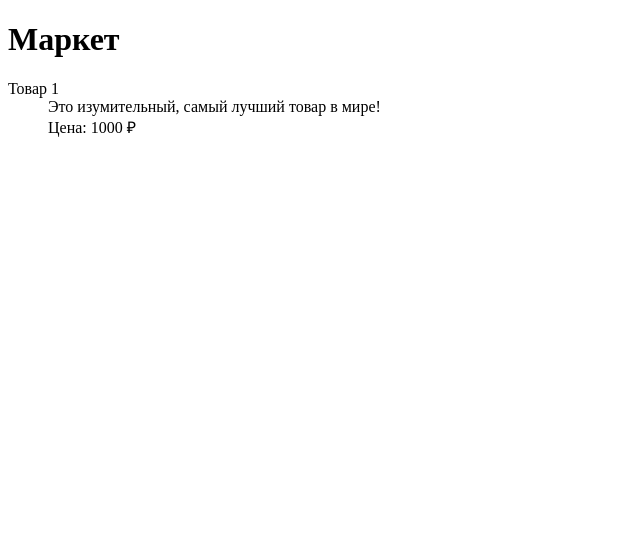
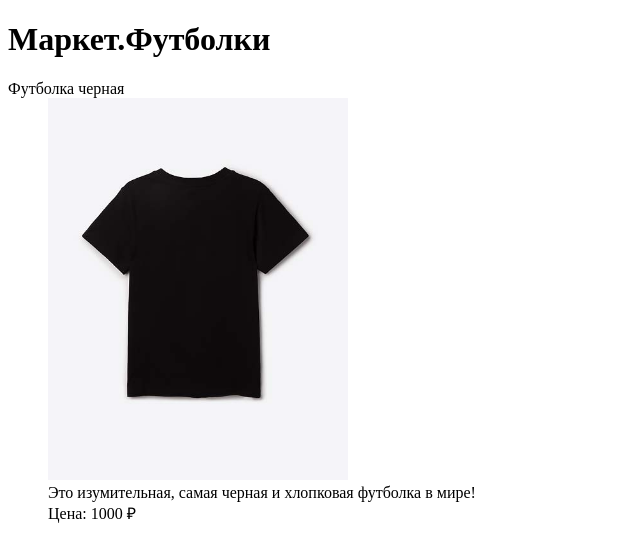
Before and after one commit to MariaGlazunova/web-programming-labs, a plain HTML site: page index.html in a window 1280 px wide. Shown: the whole page, without its empty margins (0-640 px from the left). Drawn offline with Linux system fonts and the light colour scheme.

Commit message:
Добавлен первый товар - футболка черная

```diff
--- a/index.html
+++ b/index.html
@@ -6,12 +6,13 @@
     </head>
 
     <body>
-        <h1>Маркет</h1>
+        <h1>Маркет.Футболки</h1>
 
         <dl>
-            <dt>Товар 1</dt>
+            <dt>Футболка черная</dt>
             <dd>
-                Это изумительный, самый лучший товар в мире!<br>
+                <img src="BKT005071-1-02-300Wx300H.JPG" width="300"><br>
+                Это изумительная, самая черная и хлопковая футболка в мире!<br>
                 Цена: 1000 &#8381;
             </dd>
         </dl>
```
Also changed, not shown: BKT005071-1-02-300Wx300H.jpg (added).
